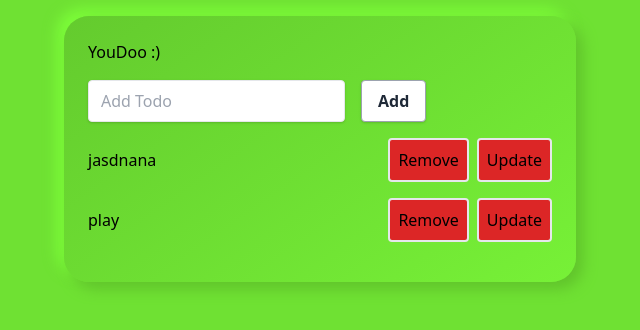
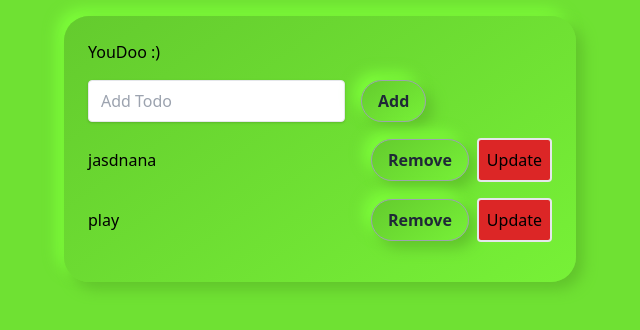
Before and after one commit to Amo95/youdooo, a Flask app: page / in a window 1280 px wide. Shown: the top 330 px of the page, without its empty margins (320-960 px from the left). Run offline with Flask 2, Linux system fonts and the light colour scheme; data comes from the database, SQL or seed files in the repository; both versions use the stored data as it was after the commit.

Commit message:
adding neumorphics

```diff
--- a/app.py
+++ b/app.py
@@ -1,12 +1,10 @@
-from flask import Flask, render_template, request, redirect, url_for, flash  # add
+from flask import Flask, render_template, request, redirect, url_for  # add
 from flask_sqlalchemy import SQLAlchemy  # add
 from datetime import datetime  # add
-import os
 
 app = Flask(__name__)
 app.config['SQLALCHEMY_DATABASE_URI'] = 'sqlite:///todo.db'  # add
 app.config['SQLALCHEMY_TRACK_MODIFICATIONS'] = False  # add
-app.config["SECRET_KEY"] = os.urandom(24)
 db = SQLAlchemy(app)  # add
 
 # add
@@ -15,7 +13,8 @@ db = SQLAlchemy(app)  # add
 class Task(db.Model):
    id = db.Column(db.Integer, primary_key=True)
    name = db.Column(db.String(80), nullable=False)
-   created_at = db.Column(db.DateTime, nullable=False, default=datetime.now)
+   created_at = db.Column(db.DateTime, nullable=False,
+                          default=datetime.now)
 
    def __repr__(self):
        return f'Todo : {self.name}'
@@ -26,14 +25,9 @@ def home():
    if request.method == "POST": # add
        name = request.form['name']
        new_task = Task(name=name)
-       print(name)
-       if len(name) > 0:
-       	flash("Enter something!")
-       	redirect("/")
-       else:
-	       db.session.add(new_task)
-	       db.session.commit()
-	       return redirect('/')
+       db.session.add(new_task)
+       db.session.commit()
+       return redirect('/')
    else:
        tasks = Task.query.order_by(Task.created_at).all()  # add
    return render_template("home.html", tasks=tasks)  # add
--- a/static/css/style.css
+++ b/static/css/style.css
@@ -5,3 +5,10 @@ body{
 button{
 	color:
 }
+
+.bg-white{
+	border-radius: 25px;
+	background: linear-gradient(145deg, #64cb2e, #77f137);
+	box-shadow:  7px 7px 14px #61c42c,
+             -7px -7px 14px #7dfe3a;
+}
--- a/templates/base.html
+++ b/templates/base.html
@@ -16,15 +16,6 @@
     </title>
   </head>
   <body>
-    {% with messages = get_flashed_messages() %}
-        {% if messages %}
-          <ul>
-            {% for message in messages %}
-              <li>{{ message }}</li>
-            {% endfor %}
-          </ul>
-        {% endif %}
-    {% endwith %}
     <div class="h-100 w-full flex items-center justify-center bg-teal-lightest font-sans">
       {% block content %}
 
--- a/templates/home.html
+++ b/templates/home.html
@@ -1,6 +1,6 @@
 {% extends "base.html" %}
 {% block content %}
-<div class="bg-white rounded shadow p-6 m-4 w-full lg:w-3/4 lg:max-w-lg" style="border-radius: 25px; background: linear-gradient(145deg, #64cb2e, #77f137); box-shadow:  7px 7px 14px #61c42c, -7px -7px 14px #7dfe3a;">
+<div class="bg-white rounded shadow p-6 m-4 w-full lg:w-3/4 lg:max-w-lg">
   <div class="mb-4">
     <h1 class="text-grey-darkest">YouDoo :)</h1>
     <div class="flex mt-4">
@@ -15,7 +15,7 @@
         <a href="#">{{ task.name }}</a>
       </p>
       <a
-        class="flex-no-shrink p-2 ml-2 border-2 rounded text-red border-red hover:text-white hover:bg-red bg-red-600"
+        class="bg-white hover:bg-gray-100 text-gray-800 font-semibold py-2 px-4 border border-gray-400 rounded shadow"
         href="/delete/{{ task.id }}">
         Remove
       </a>
```
Also changed, not shown: todo.db.
